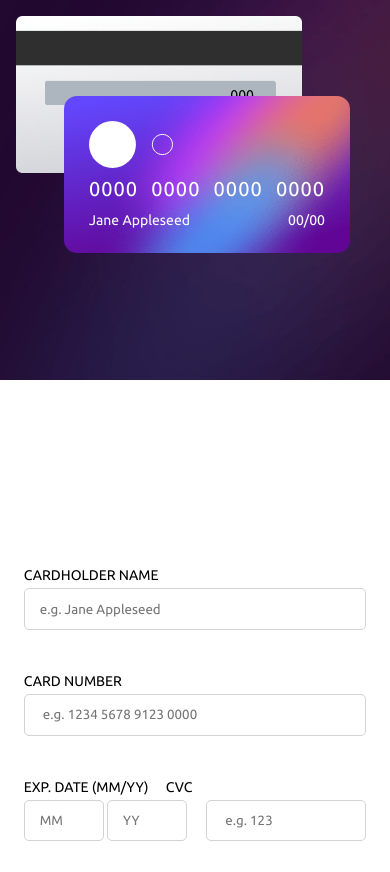
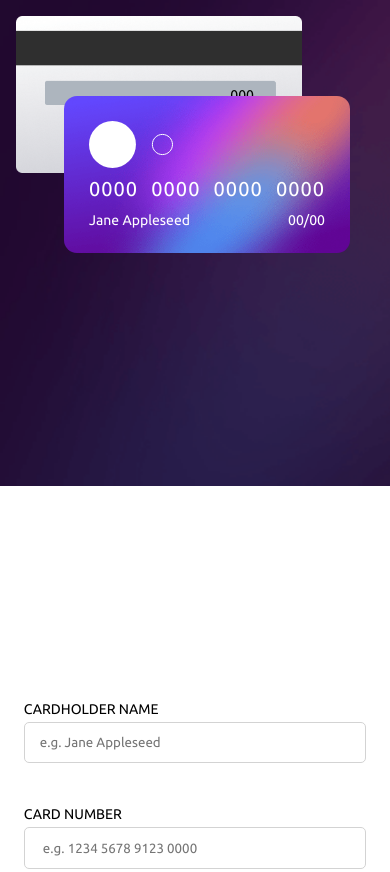
Before and after one commit to Devcoder980/interactive-card-details-form-main, a plain HTML site: page index.html in a window 390 px wide. Shown: the top 872 px of the page. Drawn offline with Linux system fonts and the light colour scheme.

Commit message:
Update index.html

```diff
--- a/index.html
+++ b/index.html
@@ -177,6 +177,14 @@
         flex-flow: column;
         font-size: 18px;
       }
+       .one{
+        padding: 120px;
+      }
+
+      .two{
+        padding-top: 10rem;
+      }
+
       .one{
         background-image: url('./images/bg-main-mobile.png');
       }
```
